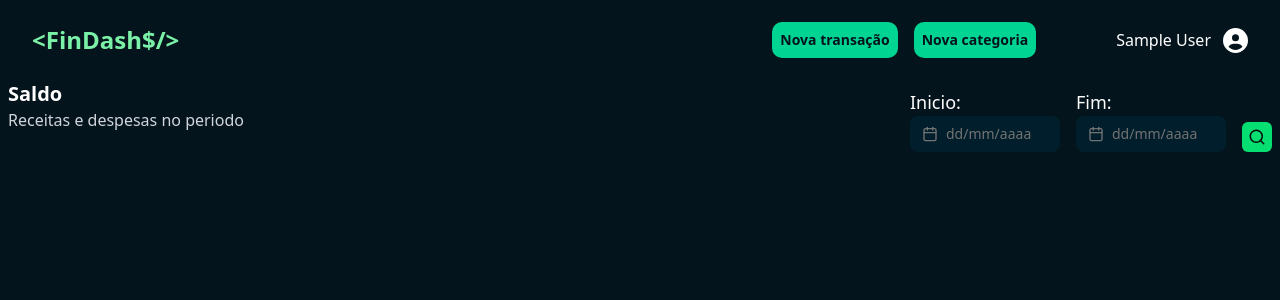
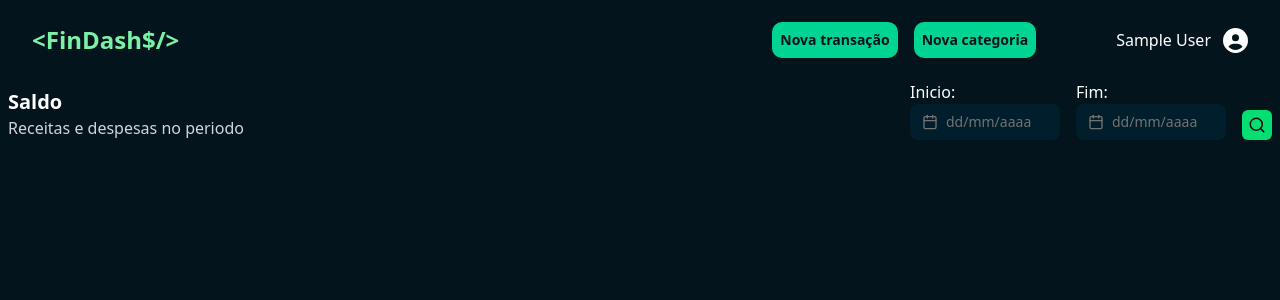
Before and after one commit to CaioMiranda12/dashboard-interface, a Next.js app: page / in a window 1280 px wide. Shown: the top 300 px of the page. Built offline with nearby package versions, Linux system fonts and the light colour scheme; sample sign-in values are in the browser's storage.

Commit message:
fix: corridigo estrutura dos inputs

```diff
--- a/src/app/(private)/page.tsx
+++ b/src/app/(private)/page.tsx
@@ -6,8 +6,8 @@ import { FaSearch } from "react-icons/fa";
 export default function Home() {
 
   return (
-    <div className="w-full max-w-screen-xl mx-auto px-2 flex flex-col md:flex-row md:justify-between">
-      <div className="mb-5">
+    <div className="w-full max-w-screen-xl mx-auto px-2 flex flex-col md:flex-row md:justify-between md:items-end">
+      <div className="mb-5 lg:mb-0">
         <h1 className="text-white text-xl font-bold">Saldo</h1>
         <p className="text-gray-300">Receitas e despesas no periodo</p>
       </div>
--- a/src/components/InputDate/index.tsx
+++ b/src/components/InputDate/index.tsx
@@ -18,7 +18,7 @@ export function InputDate({ name }: { name: string }) {
 
   return (
     <div className="flex flex-col">
-      <label className="text-white text-lg">{name}:</label>
+      <label className="text-white text-md">{name}:</label>
       <Popover>
         <PopoverTrigger asChild>
           <Button
```
